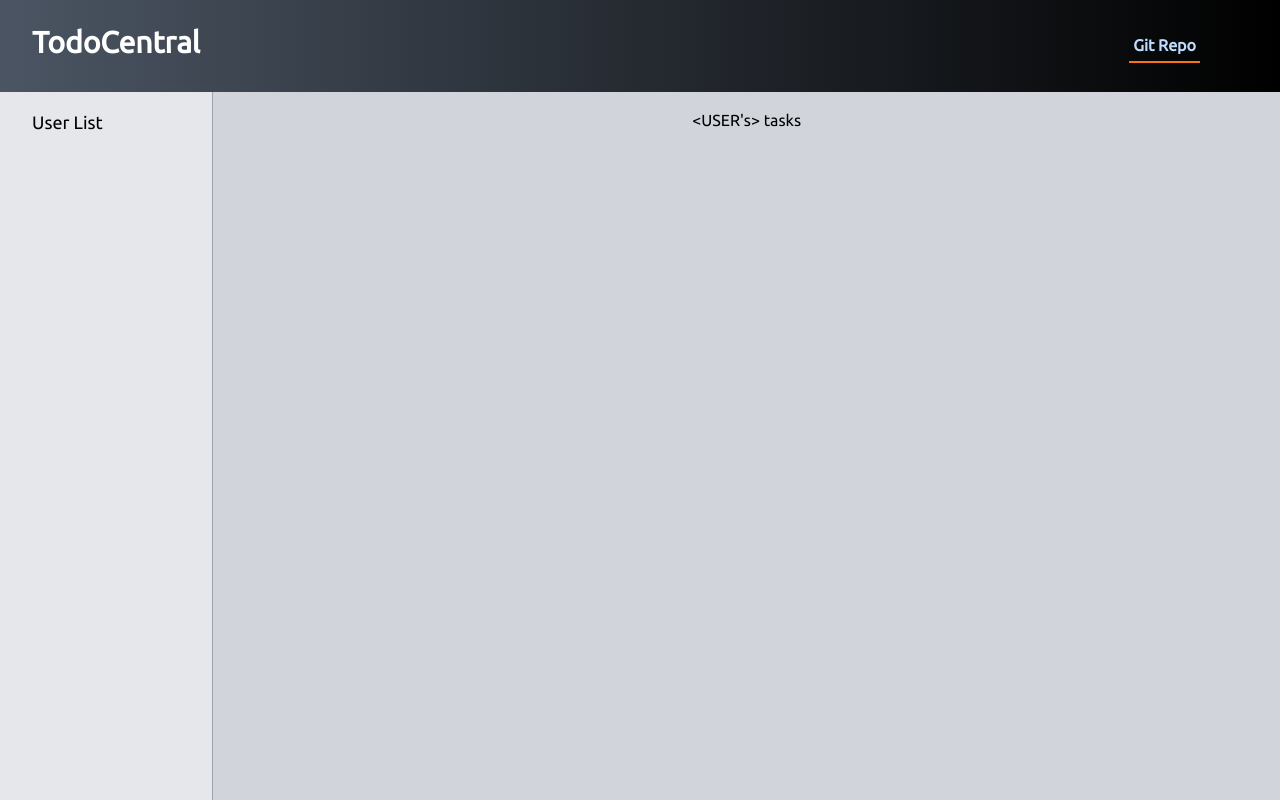
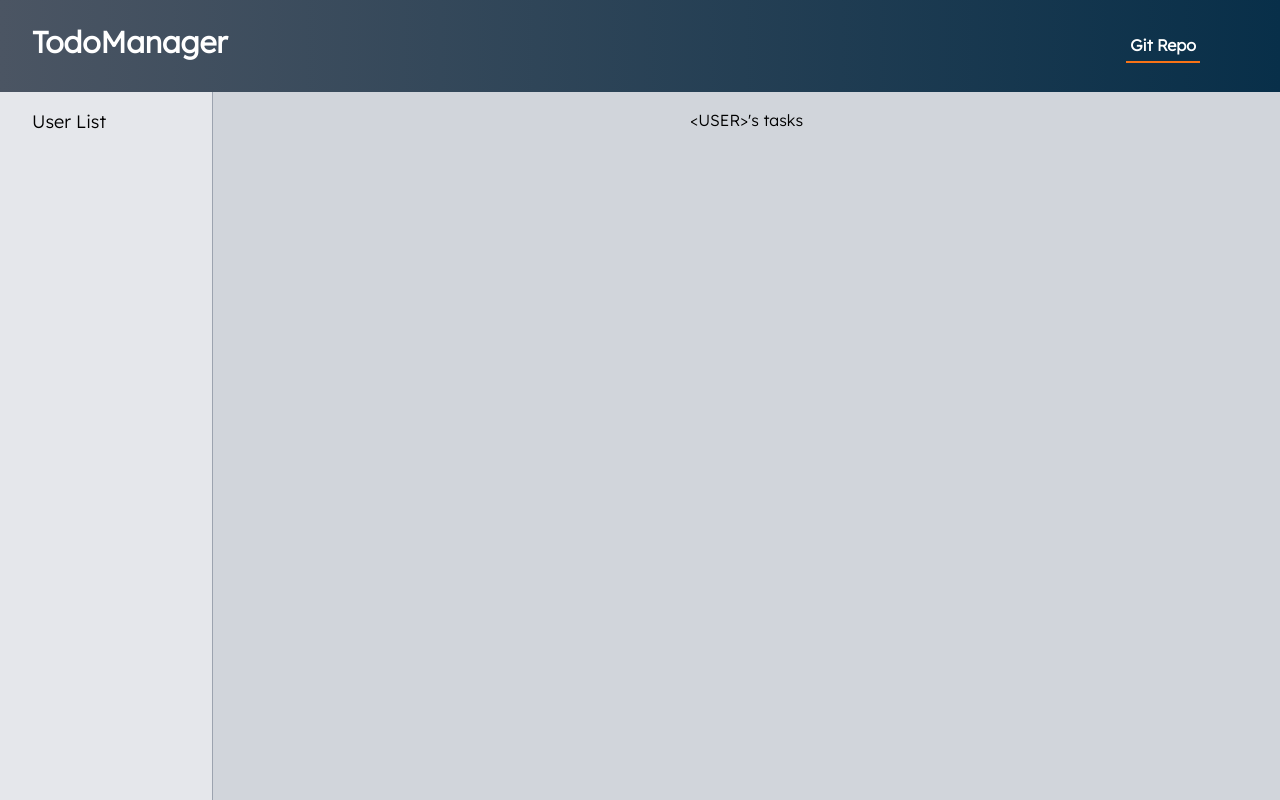
Before and after one commit to tate-minch-bw/Tate-To-Do-App-View, a Next.js app: page / in a window 1280 px wide. Built offline with nearby package versions, Linux system fonts and the light colour scheme.

Commit message:
Slight styling changes, color and font only

```diff
--- a/src/app/layout.tsx
+++ b/src/app/layout.tsx
@@ -1,10 +1,16 @@
 import './globals.css'
 import { Ubuntu } from 'next/font/google';
+import { Lexend_Deca } from 'next/font/google';
 
 const ubuntu = Ubuntu({
   weight: '400',
   subsets: ['latin'],
 });
+
+const lexend = Lexend_Deca({
+  weight:'300',
+  subsets: ['latin'],
+})
 
 export const metadata = {
   title: 'To Do Application',
@@ -18,7 +24,7 @@ export default function RootLayout({
 }) {
   return (
     <html lang="en">
-      <body className={ubuntu.className}>{children}</body>
+      <body className={lexend.className}>{children}</body>
     </html>
   )
 }
--- a/src/app/page.tsx
+++ b/src/app/page.tsx
@@ -2,12 +2,12 @@ export default function home(){
   return(
     <main>
       <div className="flex flex-col h-screen">
-        <div className="bg-gradient-to-l from-black to-gray-600 p-4 text-left justify-between items-center">
+        <div className="bg-gradient-to-l from-sky-950 to-gray-600 p-4 text-left">
           <div className="flex justify-between items-center">
-            <h1 className="text-3xl font-bold text-white py-2 px-4 mb-2 font-poppins">TodoCentral</h1>
+            <h1 className="text-3xl font-bold text-white py-2 px-4 mb-2">TodoManager</h1>
             <ul className="hidden md:flex overflow-x-hidden mr-10 font-semibold">
               <li className="mr-6 p-1 border-b-2 border-orange-500 hover:border-transparent">
-                <a className="text-blue-200 cursor-pointer" href="https://github.com/tate-minch-bw/Tate-To-Do-App-View">Git Repo</a>
+                <a className="text-white cursor-pointer" href="https://github.com/tate-minch-bw/Tate-To-Do-App-View">Git Repo</a>
               </li>
             </ul>
           </div>
@@ -19,7 +19,7 @@ export default function home(){
             </div>
           </div>
           <div className="flex bg-gray-300 p-4 w-5/6 text-center text-black">
-            <span className= "mx-auto">&lt;USER&apos;s&gt; tasks</span>
+            <span className= "mx-auto">&lt;USER&gt;&apos;s tasks</span>
           </div>
         </div>
       </div>
```
